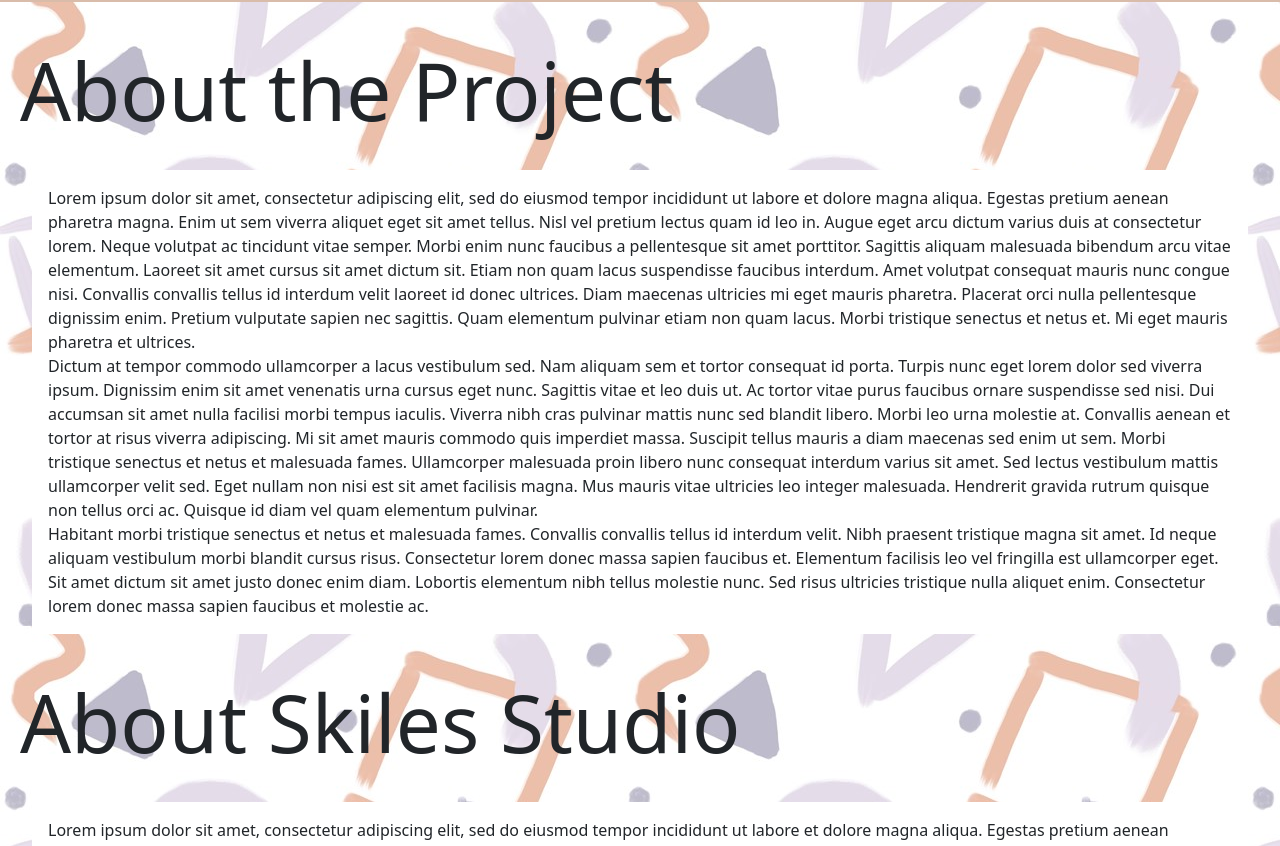
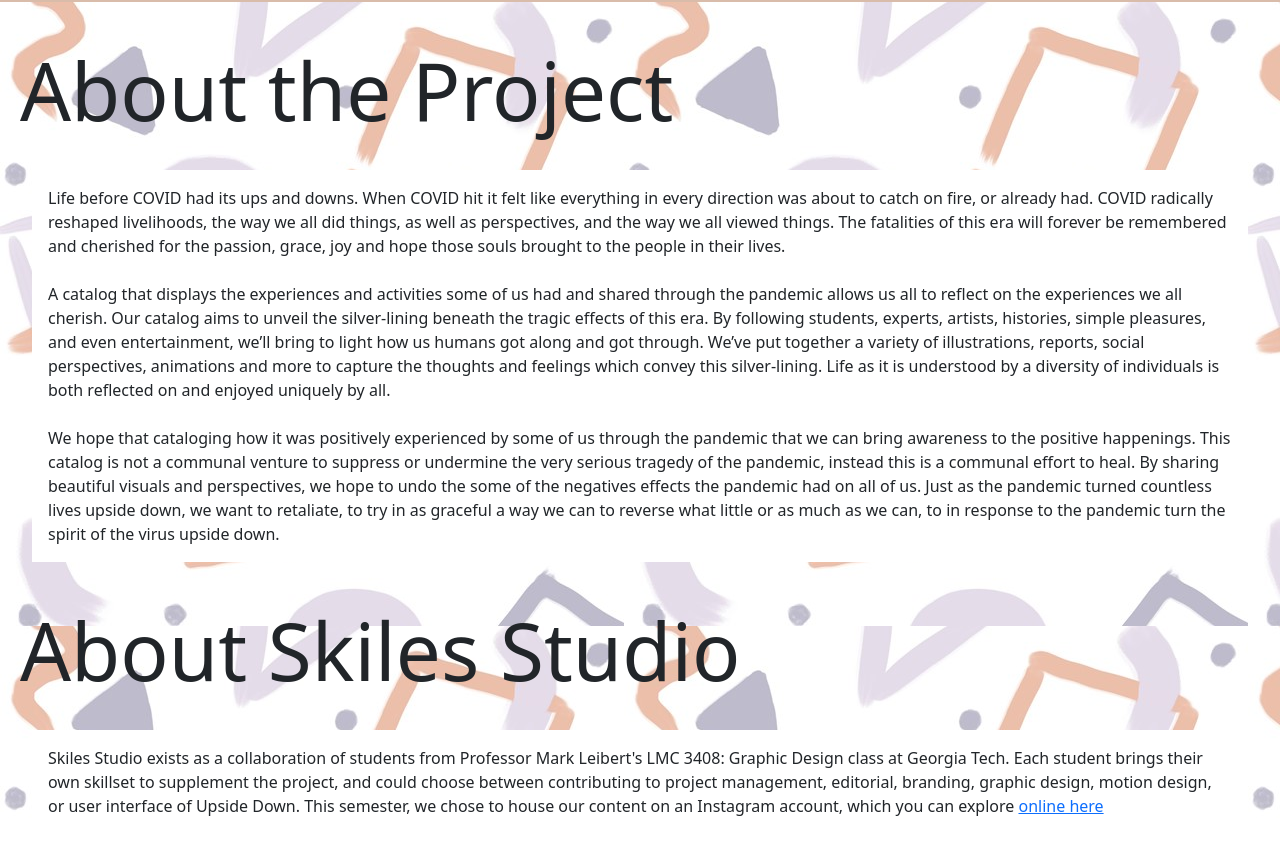
Before and after one commit to SkilesStudio/UpsideDown, a plain HTML site: page index.html in a window 1280 px wide. Shown: the part 814-1660 px from the top of the page. Drawn offline with nearby package versions, Linux system fonts and the light colour scheme; a web font is replaced by a local one.

Commit message:
Filled in lorem ipsum text

```diff
--- a/index.html
+++ b/index.html
@@ -35,22 +35,16 @@
         </div>
         <main>
             <h2>About the Project</h2>
-            <p>
-                Lorem ipsum dolor sit amet, consectetur adipiscing elit, sed do eiusmod tempor incididunt ut labore et dolore magna aliqua. Egestas pretium aenean pharetra magna. Enim ut sem viverra aliquet eget sit amet tellus. Nisl vel pretium lectus quam id leo in. Augue eget arcu dictum varius duis at consectetur lorem. Neque volutpat ac tincidunt vitae semper. Morbi enim nunc faucibus a pellentesque sit amet porttitor. Sagittis aliquam malesuada bibendum arcu vitae elementum. Laoreet sit amet cursus sit amet dictum sit. Etiam non quam lacus suspendisse faucibus interdum. Amet volutpat consequat mauris nunc congue nisi. Convallis convallis tellus id interdum velit laoreet id donec ultrices. Diam maecenas ultricies mi eget mauris pharetra. Placerat orci nulla pellentesque dignissim enim. Pretium vulputate sapien nec sagittis. Quam elementum pulvinar etiam non quam lacus. Morbi tristique senectus et netus et. Mi eget mauris pharetra et ultrices.
+                <p>
+                Life before COVID had its ups and downs. When COVID hit it felt like everything in every direction was about to catch on fire, or already had. COVID radically reshaped livelihoods, the way we all did things, as well as perspectives, and the way we all viewed things. The fatalities of this era will forever be remembered and cherished for the passion, grace, joy and hope those souls brought to the people in their lives.
 
-                <br>Dictum at tempor commodo ullamcorper a lacus vestibulum sed. Nam aliquam sem et tortor consequat id porta. Turpis nunc eget lorem dolor sed viverra ipsum. Dignissim enim sit amet venenatis urna cursus eget nunc. Sagittis vitae et leo duis ut. Ac tortor vitae purus faucibus ornare suspendisse sed nisi. Dui accumsan sit amet nulla facilisi morbi tempus iaculis. Viverra nibh cras pulvinar mattis nunc sed blandit libero. Morbi leo urna molestie at. Convallis aenean et tortor at risus viverra adipiscing. Mi sit amet mauris commodo quis imperdiet massa. Suscipit tellus mauris a diam maecenas sed enim ut sem. Morbi tristique senectus et netus et malesuada fames. Ullamcorper malesuada proin libero nunc consequat interdum varius sit amet. Sed lectus vestibulum mattis ullamcorper velit sed. Eget nullam non nisi est sit amet facilisis magna. Mus mauris vitae ultricies leo integer malesuada. Hendrerit gravida rutrum quisque non tellus orci ac. Quisque id diam vel quam elementum pulvinar.
+            	<br> <br>A catalog that displays the experiences and activities some of us had and shared through the pandemic allows us all to reflect on the experiences we all cherish. Our catalog aims to unveil the silver-lining beneath the tragic effects of this era. By following students, experts, artists, histories, simple pleasures, and even entertainment, we’ll bring to light how us humans got along and got through. We’ve put together a variety of illustrations, reports, social perspectives, animations and more to capture the thoughts and feelings which convey this silver-lining. Life as it is understood by a diversity of individuals is both reflected on and enjoyed uniquely by all.
 
-                <br>Habitant morbi tristique senectus et netus et malesuada fames. Convallis convallis tellus id interdum velit. Nibh praesent tristique magna sit amet. Id neque aliquam vestibulum morbi blandit cursus risus. Consectetur lorem donec massa sapien faucibus et. Elementum facilisis leo vel fringilla est ullamcorper eget. Sit amet dictum sit amet justo donec enim diam. Lobortis elementum nibh tellus molestie nunc. Sed risus ultricies tristique nulla aliquet enim. Consectetur lorem donec massa sapien faucibus et molestie ac.
-            </p>
-
+           	 <br><br><quote>We hope that cataloging how it was positively experienced by some of us through the pandemic that we can bring awareness to the positive happenings.</quote> This catalog is not a communal venture to suppress or undermine the very serious tragedy of the pandemic, instead this is a communal effort to heal. By sharing beautiful visuals and perspectives, we hope to undo the some of the negatives effects the pandemic had on all of us. Just as the pandemic turned countless lives upside down, we want to retaliate, to try in as graceful a way we can to reverse what little or as much as we can, to in response to the pandemic turn the spirit of the virus upside down.
+		</p>
             <h2>About Skiles Studio</h2>
-            <p>
-                Lorem ipsum dolor sit amet, consectetur adipiscing elit, sed do eiusmod tempor incididunt ut labore et dolore magna aliqua. Egestas pretium aenean pharetra magna. Enim ut sem viverra aliquet eget sit amet tellus. Nisl vel pretium lectus quam id leo in. Augue eget arcu dictum varius duis at consectetur lorem. Neque volutpat ac tincidunt vitae semper. Morbi enim nunc faucibus a pellentesque sit amet porttitor. Sagittis aliquam malesuada bibendum arcu vitae elementum. Laoreet sit amet cursus sit amet dictum sit. Etiam non quam lacus suspendisse faucibus interdum. Amet volutpat consequat mauris nunc congue nisi. Convallis convallis tellus id interdum velit laoreet id donec ultrices. Diam maecenas ultricies mi eget mauris pharetra. Placerat orci nulla pellentesque dignissim enim. Pretium vulputate sapien nec sagittis. Quam elementum pulvinar etiam non quam lacus. Morbi tristique senectus et netus et. Mi eget mauris pharetra et ultrices.
-
-                <br>Dictum at tempor commodo ullamcorper a lacus vestibulum sed. Nam aliquam sem et tortor consequat id porta. Turpis nunc eget lorem dolor sed viverra ipsum. Dignissim enim sit amet venenatis urna cursus eget nunc. Sagittis vitae et leo duis ut. Ac tortor vitae purus faucibus ornare suspendisse sed nisi. Dui accumsan sit amet nulla facilisi morbi tempus iaculis. Viverra nibh cras pulvinar mattis nunc sed blandit libero. Morbi leo urna molestie at. Convallis aenean et tortor at risus viverra adipiscing. Mi sit amet mauris commodo quis imperdiet massa. Suscipit tellus mauris a diam maecenas sed enim ut sem. Morbi tristique senectus et netus et malesuada fames. Ullamcorper malesuada proin libero nunc consequat interdum varius sit amet. Sed lectus vestibulum mattis ullamcorper velit sed. Eget nullam non nisi est sit amet facilisis magna. Mus mauris vitae ultricies leo integer malesuada. Hendrerit gravida rutrum quisque non tellus orci ac. Quisque id diam vel quam elementum pulvinar.
-
-                <br>Habitant morbi tristique senectus et netus et malesuada fames. Convallis convallis tellus id interdum velit. Nibh praesent tristique magna sit amet. Id neque aliquam vestibulum morbi blandit cursus risus. Consectetur lorem donec massa sapien faucibus et. Elementum facilisis leo vel fringilla est ullamcorper eget. Sit amet dictum sit amet justo donec enim diam. Lobortis elementum nibh tellus molestie nunc. Sed risus ultricies tristique nulla aliquet enim. Consectetur lorem donec massa sapien faucibus et molestie ac.
-            </p>
+                <p>  Skiles Studio exists as a collaboration of students from Professor Mark Leibert's LMC 3408: Graphic Design class at Georgia Tech. Each student brings their own skillset to supplement the project, and could choose between contributing to project management, editorial, branding, graphic design, motion design, or user interface of Upside Down. This semester, we chose to house our content on an Instagram account, which you can explore <a href="https://www.instagram.com/lmc3402/">online here</a>
+                </p>
         </main>
 
 
```
